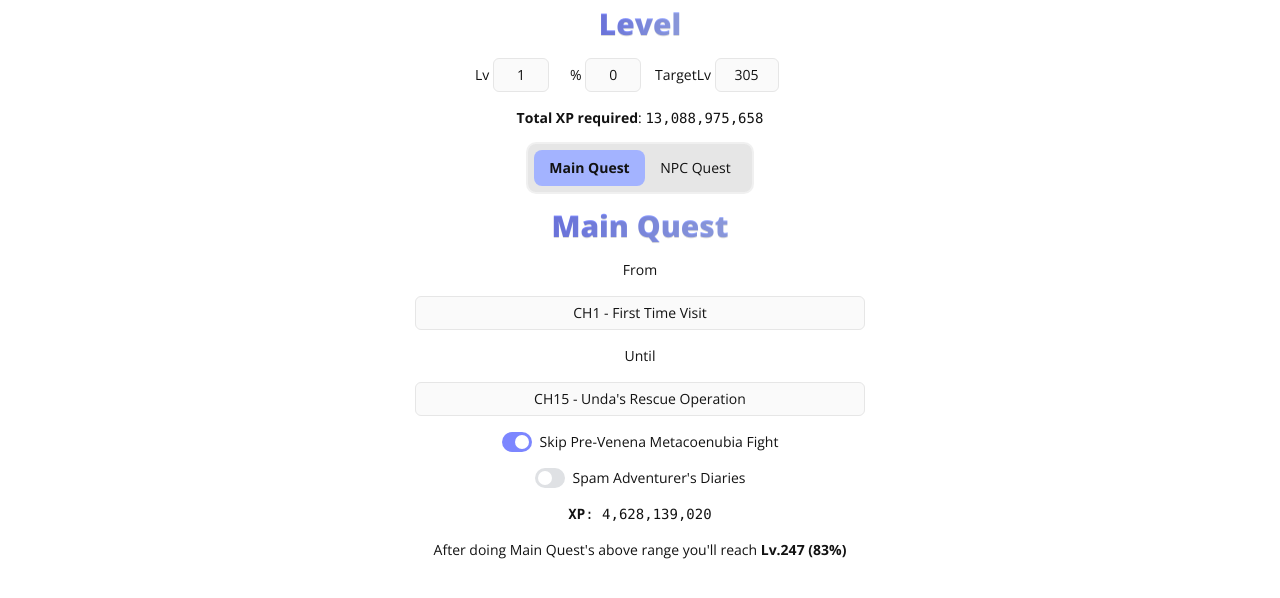
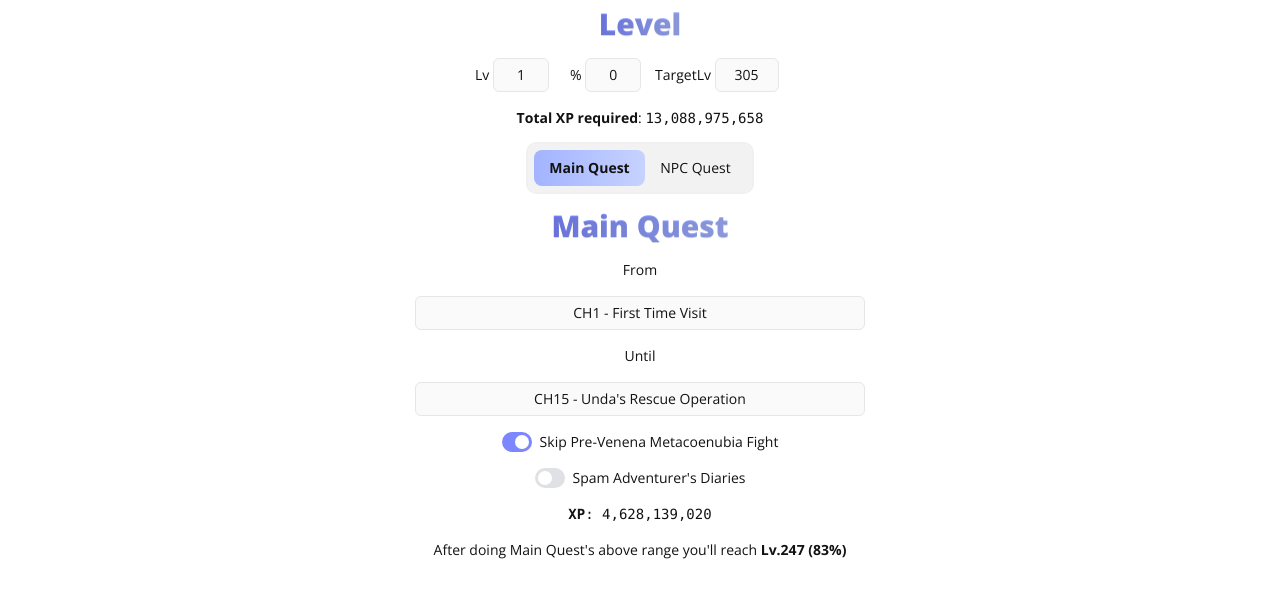
Before and after one commit to sefaron/potumdb-xp, a website built with Vite: page index.html in a window 1280 px wide. Shown: the part 74-672 px from the top of the page. Built offline with nearby package versions, Linux system fonts and the light colour scheme.

Commit message:
style : add gradient bg on radio input

```diff
--- a/style.css
+++ b/style.css
@@ -50,7 +50,7 @@ select:focus {
 }
 
 .radio-input {
-  @apply bg-dark-bg/10 dark:bg-light-bg/10 backdrop-blur-md;
+  @apply bg-dark-bg/5 dark:bg-light-bg/10 backdrop-blur-md;
   position: relative;
   display: flex;
   flex-wrap: wrap;
@@ -82,7 +82,7 @@ select:focus {
 }
 
 .radio-input label input:checked + .name {
-  @apply bg-indigo-300 dark:bg-indigo-500;
+  @apply bg-gradient-to-r from-indigo-300 to-indigo-200 dark:from-indigo-500 dark:to-indigo-700;
   font-weight: 700;
 }
 
```
